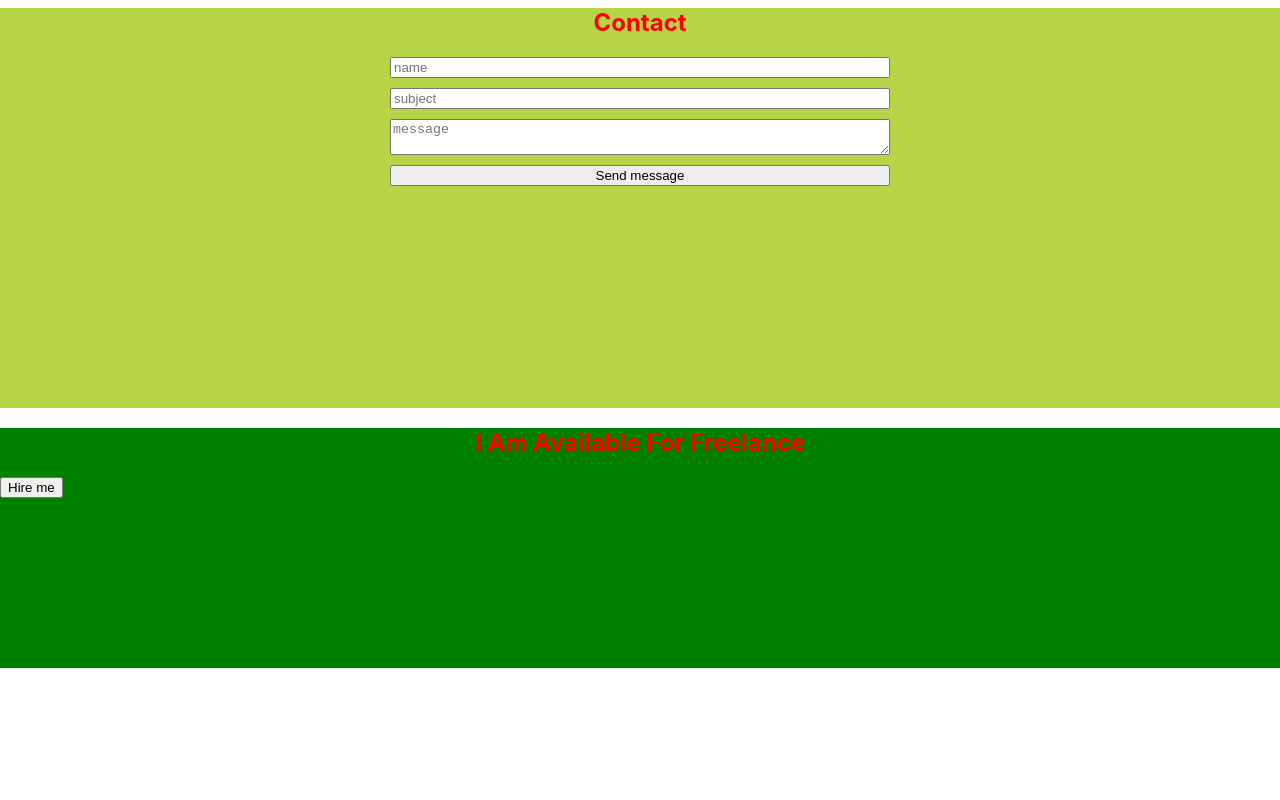
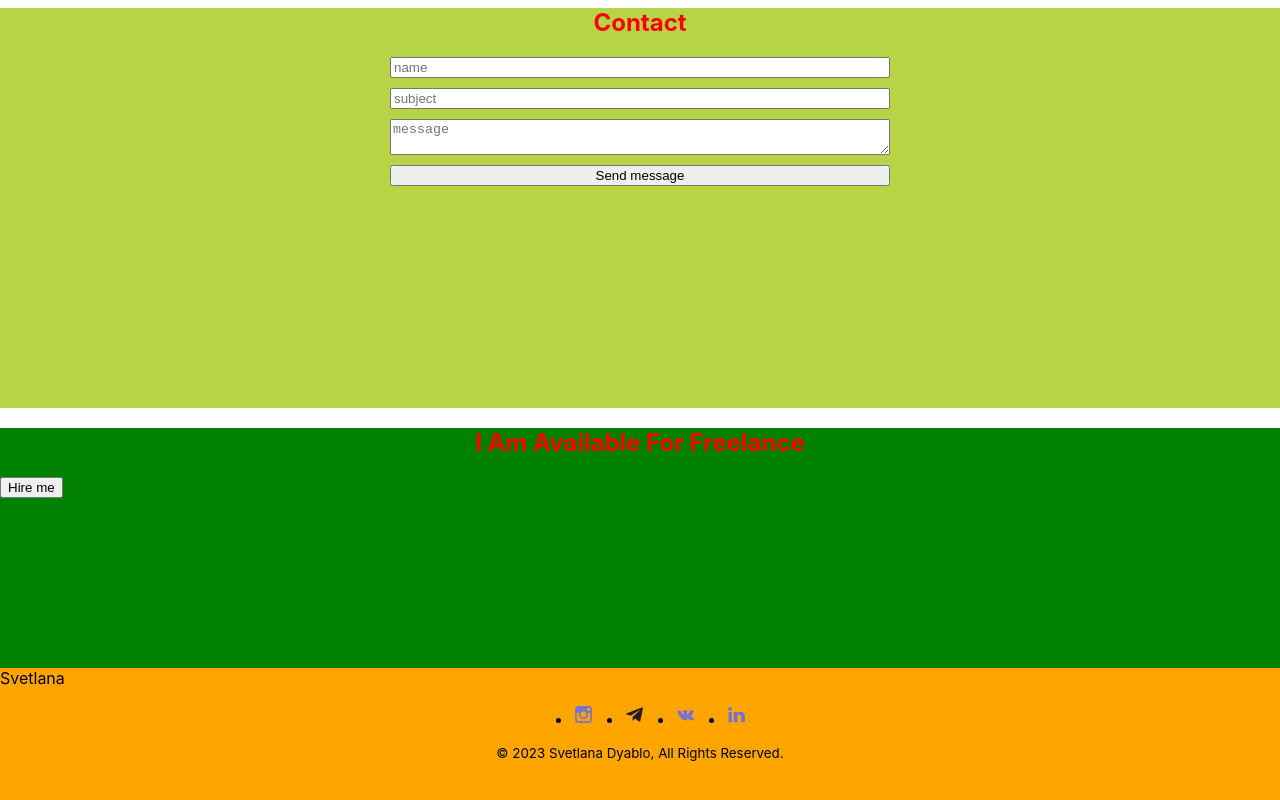
Before and after one commit to Anton-013/portfolio-start-project-main, a React app: page / in a window 1280 px wide. Shown: the part 2926-3726 px from the top of the page. Before the commit the page ends 3594 px from the top, so only its background shows below. Built offline with nearby package versions, Linux system fonts and the light colour scheme.

Commit message:
add Footer

```diff
--- a/src/App.tsx
+++ b/src/App.tsx
@@ -1,4 +1,5 @@
 import './App.css';
+import { Footer } from './layout/footer/Footer';
 import { Header } from './layout/header/Header';
 import { Contact } from './layout/sections/contacts/Contacts';
 import { Main } from './layout/sections/main/Main';
@@ -18,6 +19,7 @@
             <Testimony/>
             <Contact/>
             <Slogan/>
+            <Footer/>
         </div>
     );
 }
--- /dev/null
+++ b/src/layout/footer/Footer.tsx
@@ -0,0 +1,69 @@
+import React from "react";
+import styled from "styled-components";
+import { Icon } from "../../components/icon/Icon";
+import { FlexWrapper } from "../../components/FlexWrapper";
+
+export {};
+
+export const Footer = () => {
+    return (
+        <StyledFooter>
+            <Name>Svetlana</Name>
+            <FlexWrapper direction={"column"} align={"center"}>
+                <SocialList>
+
+                <SocialItem>
+                    <SocialLink>
+                        <Icon height={"21px"} width={"21px"} viewBox={"0 0 21px 21px"} iconId={"instagram"}/>
+                    </SocialLink>
+                </SocialItem>
+
+                <SocialItem>
+                    <SocialLink>
+                        <Icon height={"21px"} width={"21px"} viewBox={"0 0 21px 21px"} iconId={"telegram"}/>
+                    </SocialLink>
+                </SocialItem>
+
+                <SocialItem>
+                    <SocialLink>
+                        <Icon height={"21px"} width={"21px"} viewBox={"0 0 21px 21px"} iconId={"vk"}/>
+                    </SocialLink>
+                </SocialItem>
+
+                <SocialItem>
+                    <SocialLink>
+                        <Icon height={"21px"} width={"21px"} viewBox={"0 0 21px 21px"} iconId={"linkedin"}/>
+                    </SocialLink>
+                </SocialItem>
+
+                </SocialList>
+                <Copyright>© 2023 Svetlana Dyablo, All Rights Reserved.</Copyright>
+            </FlexWrapper>
+        </StyledFooter>
+    );
+};
+
+const StyledFooter = styled.footer`
+    background-color: orange;
+    min-height: 20vh;
+`
+
+const Name = styled.span`
+
+`
+
+const SocialList = styled.ul`
+    display: flex;
+    gap: 30px;
+`
+
+const SocialItem = styled.li`
+
+`
+
+const SocialLink = styled.a`
+
+`
+const Copyright = styled.small`
+
+`
```
